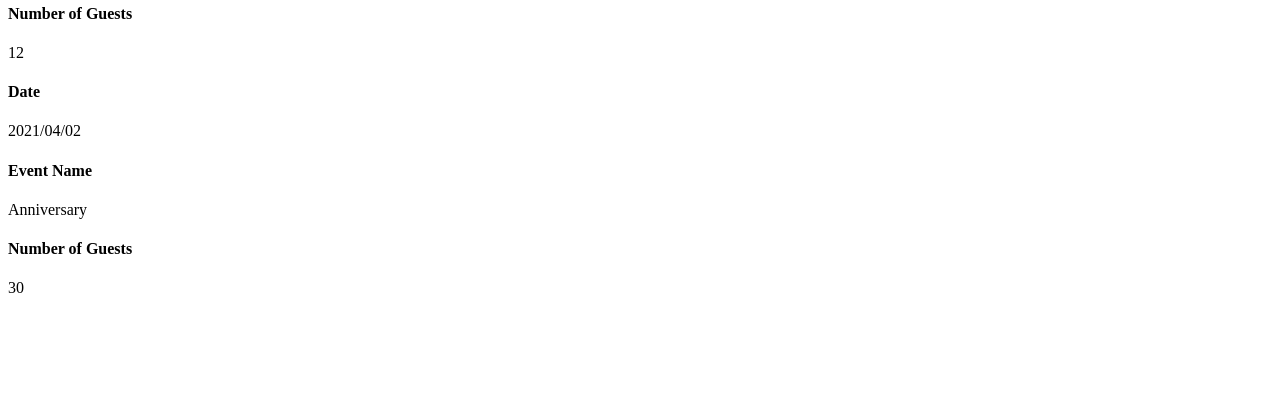
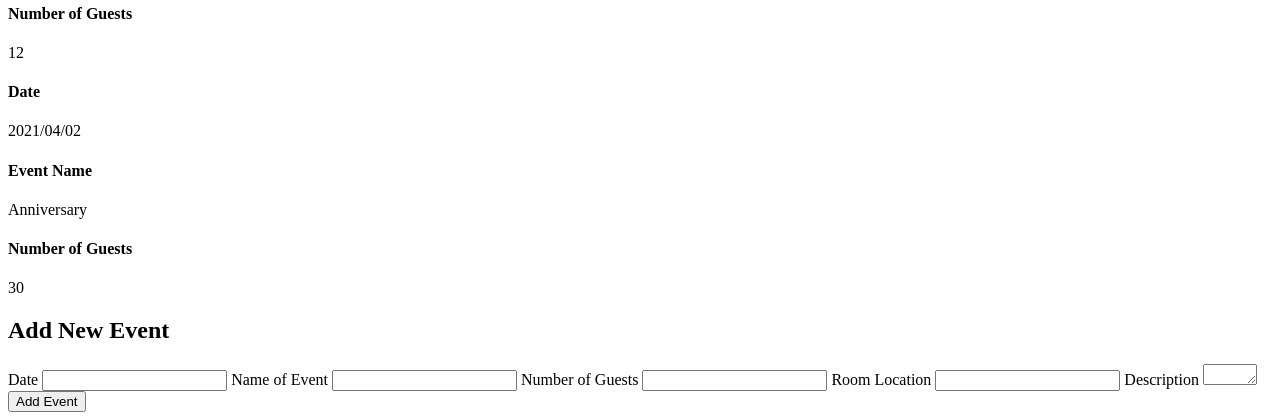
Before and after one commit to nrndll/event_flask_lab, a Flask app: page /events in a window 1280 px wide. Shown: the part 468-888 px from the top of the page. Before the commit the page ends 761 px from the top, so only its background shows below. Run offline with Flask 2, Linux system fonts and the light colour scheme; parts of the project's set-up code (start-up, migrations or seed data) failed here and were passed over.

Commit message:
add event

```diff
--- a/controllers/controller.py
+++ b/controllers/controller.py
@@ -1,8 +1,20 @@
-from flask import render_template, request              #redirect
+from flask import render_template, request, redirect
 from app import app
-from models.event_list import events
+from models.event_list import events, add_new_event
 from models.event import Event
 
 @app.route("/events")
 def index():
     return render_template("events.html", events=events)
+
+
+@app.route("/events", methods=["POST"])
+def add_event():
+    event_date = request.form["date"]
+    name_of_event = request.form["name_of_event"]
+    number_of_guests = request.form["number_of_guests"]
+    room_location = request.form["room_location"]
+    description = request.form["description"]
+    new_event = Event(event_date, name_of_event, number_of_guests, room_location, description)
+    add_new_event(new_event)
+    return redirect("/events")
--- a/templates/events.html
+++ b/templates/events.html
@@ -16,7 +16,25 @@
         {% endfor %}
     </div>
 
+<h2>Add New Event</h2>
+    <form action="/events" method="post"></form>
+        <Date for="date">Date</label>
+        <input type="text" name="date" id="date">
 
+        <label for="name_of_event">Name of Event</label>
+        <input type="text" name="name_of_event" id="name_of_event">
 
+        <label for="number_of_guests">Number of Guests</label>
+        <input type="text" name="number_of_guests" id="number_of_guests">
+
+        <label for="room_location">Room Location</label>
+        <input type="text" name="room_location" id="room_location">
+
+        <label for="description">Description</label>
+        <textarea name="description" id="description" rows="1" cols="4"></textarea>
+
+        <input type="submit" value="Add Event">
+
+        </form>
 
 {% endblock %}
```
